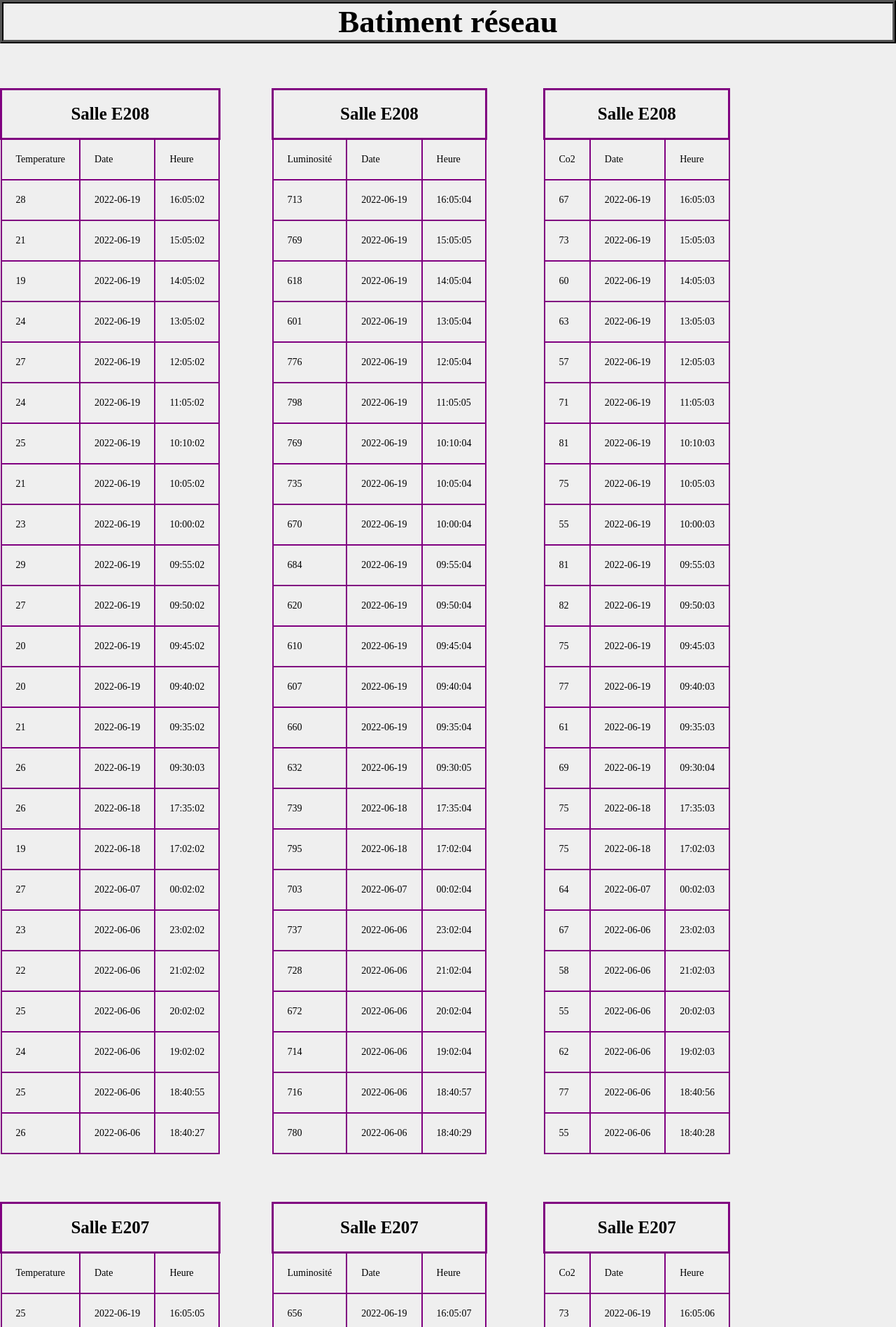
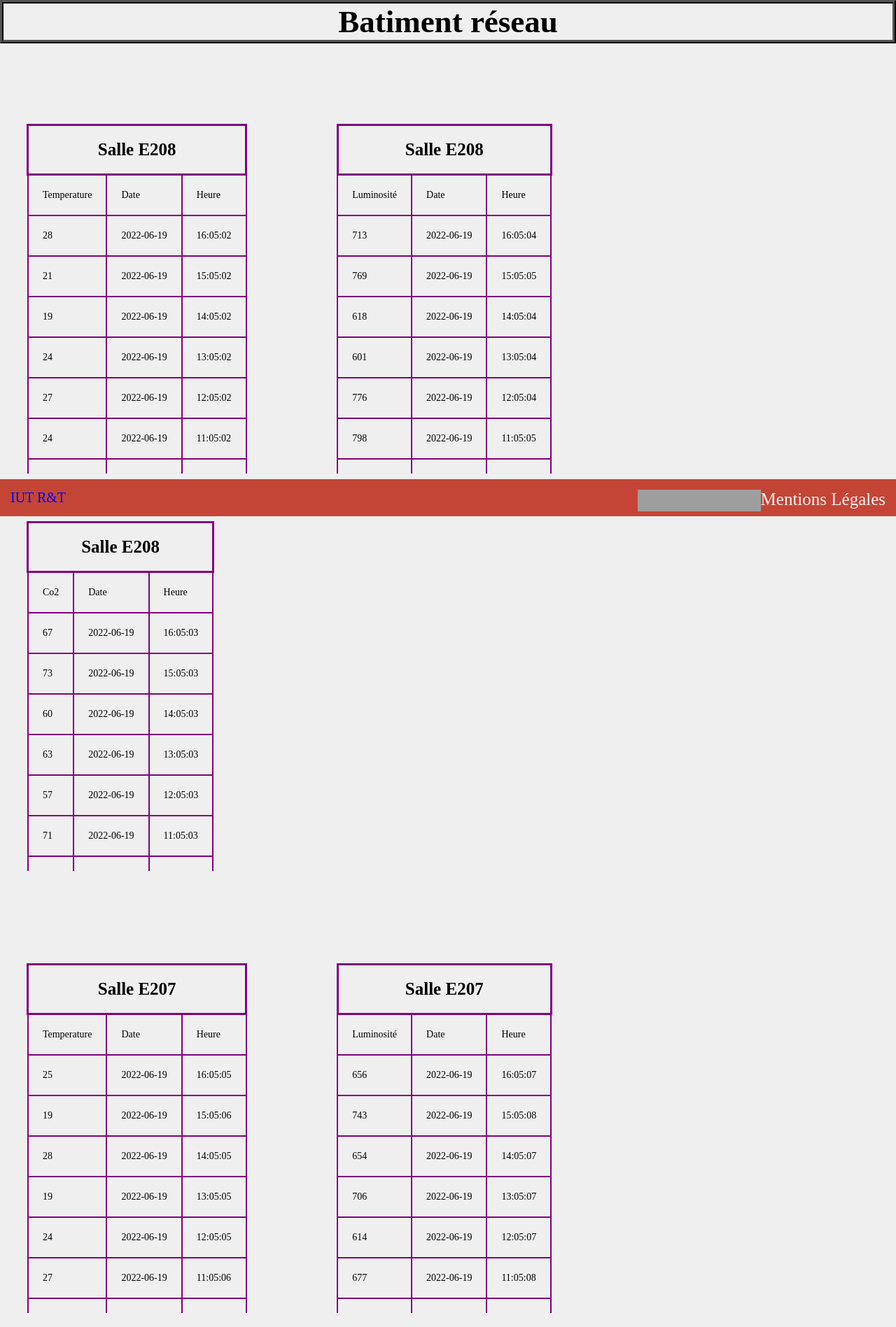
Before and after one commit to lilian-breux/SAE23, a PHP site: page /RT.php in a window 1280 px wide. Shown: the part 62-1959 px from the top of the page at 70% size. Run offline with PHP 8.4, Linux system fonts and the light colour scheme; a user stored in the database is signed in; data comes from the database, SQL or seed files in the repository; grey boxes are pictures that could not be loaded.

Commit message:
Update style.css

```diff
--- a/Site_web/styles/style.css
+++ b/Site_web/styles/style.css
@@ -1,3 +1,4 @@
+
 /* Base style */
 *{
 	margin: 0;
@@ -59,7 +60,8 @@ ul {
 footer {
   background-color: #c44536;
   bottom: 0;
-  position: block;
+  left: 0;
+  position: fixed;
   width: 100%;
 }
 
@@ -92,6 +94,11 @@ footer li a:hover {
 
 table{
     border-collapse: collapse;
+	margin-left: 3%;
+
+	overflow:scroll;
+	width: 200px;
+	height: 500px;
 }
 thead {
 	font-size: 25px;
@@ -122,21 +129,16 @@ td {
 tbody {
 	overflow-x: hidden;
 	overflow-y: scroll;
-	padding : 0 0 0 30px;
+	margin : 0 0 0 30px;
 }
 .capteur{
-  width: 30%;
+  margin-top: 4%;
+  width: 400px;
   display: inline-block;
+  margin-bottom: 1%;
 }
-.INFO, .RT {
-  width: 30%;
-  border-collapse: collapse;
-  display: inline;
-  margin-left: 4%;
-  padding-top: 5%;
-  text-align: center;
-  font-size: 30px;
-}
+
+
 
 /* Navigation bar */
 header {
@@ -155,6 +157,19 @@ nav ul li p {
     font-size: 25px;
     float: left;
 }
+
+.titre {
+	text-align: center;
+	color: #000000;
+	font-size: 45px;
+	border-width: 5px;
+	border-style: ridge;
+	border-color: black;
+}
+
+
+
+
 
 nav ul {
     list-style-type: none;
@@ -176,6 +191,8 @@ nav li a {
     float: right
 }
 
+
+
 nav li a:hover {
     background-color: #772e25;
 }
@@ -186,6 +203,16 @@ nav li a {
     border-left: 1px solid #F2F2F2;
 }
 
+
+
 nav li a:last-child {
     border-left: 1px solid #F2F2F2;
 }
+
+
+
+section{
+	margin-top: 2%;
+	margin-left: 2%;
+margin-bottom: 5%;
+}
```
